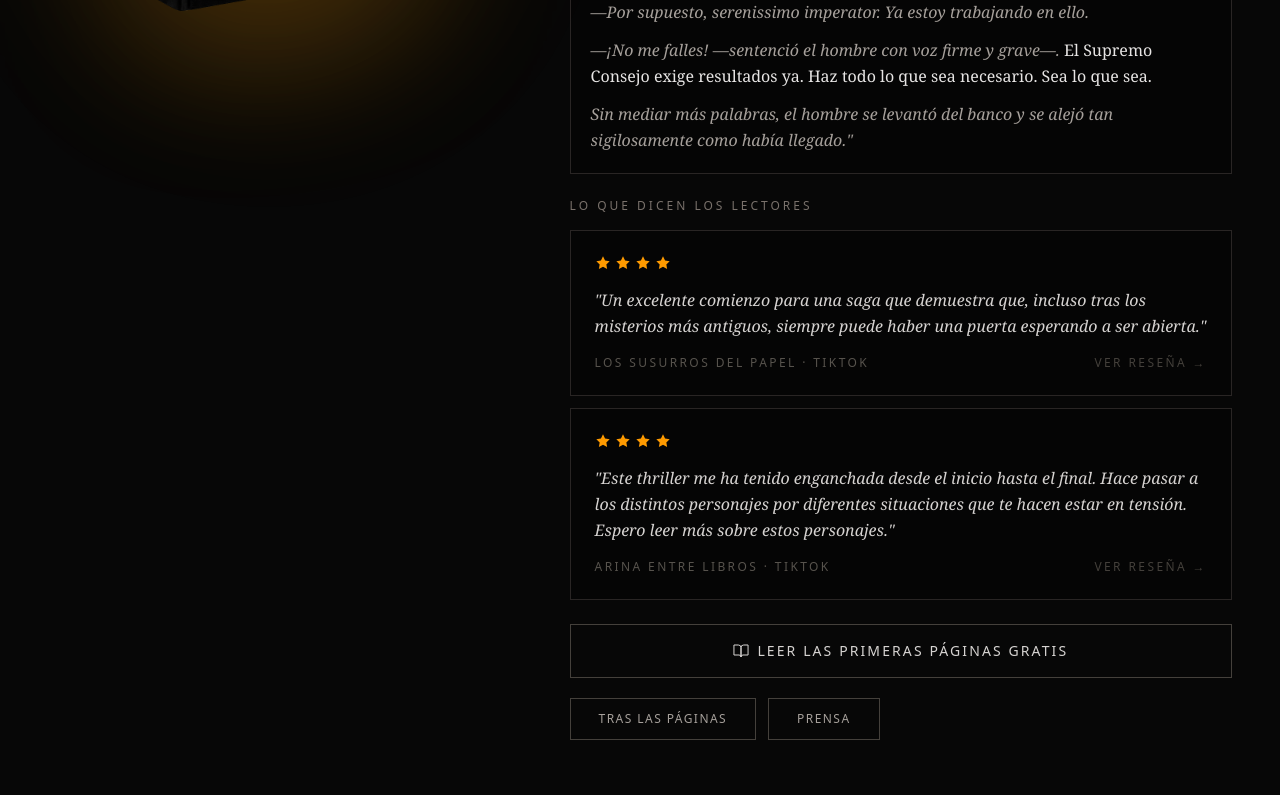
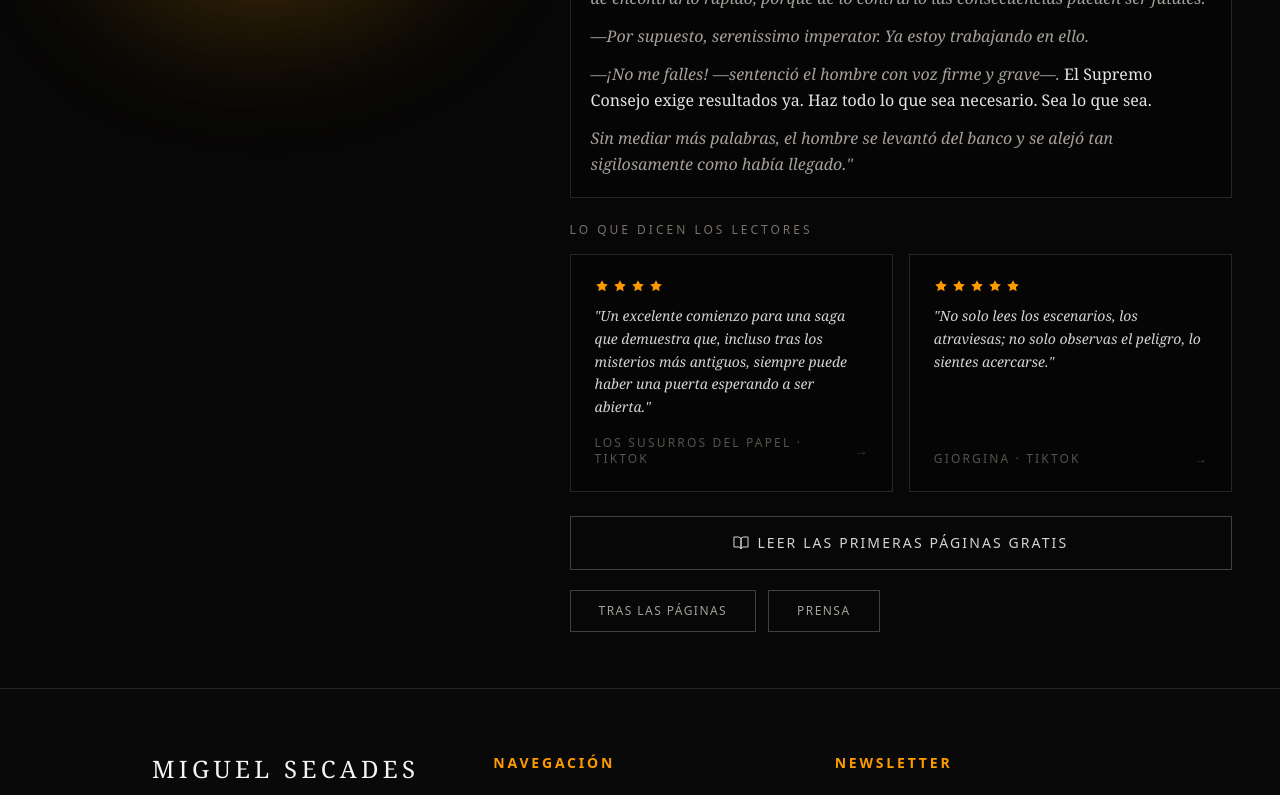
Before and after one commit to MiguelSecadesBYU/miguel-web-platform, a Next.js app: page /books in a window 1280 px wide. Shown: the part 1195-1990 px from the top of the page. Built offline with nearby package versions, Linux system fonts and the light colour scheme.

Commit message:
actualizar reseñas

```diff
--- a/src/app/books/page.tsx
+++ b/src/app/books/page.tsx
@@ -41,13 +41,13 @@ export default function BooksPage() {
             Para lectores de Dan Brown, Javier Sierra y Steve Berry
           </p>
 
-          {/* Hook emocional */}
+          {/* Hook emocional — nueva frase más impactante */}
           <p className="mb-6 text-lg leading-relaxed text-stone-300 sm:mb-8 sm:text-xl">
             Un thriller arqueológico trepidante donde la historia más antigua
             del mundo se convierte en la amenaza más peligrosa del presente.
           </p>
 
-          {/* Sinopsis */}
+          {/* Sinopsis con tensión narrativa mejorada */}
           <div className="mb-8 space-y-4 border-l border-amber-500/40 pl-5 text-stone-400 sm:mb-10 sm:pl-6">
             <p>
               Un antiguo papiro hallado en Oriente Próximo revela la pista de
@@ -57,7 +57,7 @@ export default function BooksPage() {
             </p>
             <p>
               El arqueólogo Álvaro Ballester y Daniela Gil se lanzan a una
-              carrera contrarreloj desde Madrid hasta Jerusalén,
+              carrera contrarreloj desde Madrid hasta los archivos del Vaticano,
               las ruinas de Babilonia y la mítica Axum. Cada descubrimiento los
               acerca a una verdad que alguien lleva siglos ocultando.
             </p>
@@ -87,7 +87,7 @@ export default function BooksPage() {
             </div>
           </div>
 
-          {/* BOTONES DE COMPRA */}
+          {/* BOTONES DE COMPRA — con más urgencia */}
           <div className="mb-5">
             <p className="mb-4 text-xs uppercase tracking-[0.25em] text-stone-500">
               Disponible ahora en Amazon
@@ -152,63 +152,58 @@ export default function BooksPage() {
             <p className="mb-4 text-xs uppercase tracking-[0.25em] text-stone-500">
               Lo que dicen los lectores
             </p>
-            <div className="space-y-3">
+            <div className="grid gap-4 sm:grid-cols-2">
 
-              {/* Reseña 1 — Los susurros del papel */}
+              {/* Reseña 1 */}
               <a
                 href="https://vm.tiktok.com/ZNR3DokgU/"
                 target="_blank"
                 rel="noopener noreferrer"
-                className="group block border border-stone-800 bg-black/30 p-6 transition hover:border-amber-500/30"
+                className="group flex flex-col border border-stone-800 bg-black/30 p-6 transition hover:border-amber-500/30"
               >
-                <div className="mb-4 flex gap-1">
+                <div className="mb-3 flex gap-1">
                   {[...Array(4)].map((_, i) => (
-                    <svg key={i} xmlns="http://www.w3.org/2000/svg" viewBox="0 0 24 24" fill="currentColor" className="h-4 w-4 text-amber-500">
+                    <svg key={i} xmlns="http://www.w3.org/2000/svg" viewBox="0 0 24 24" fill="currentColor" className="h-3.5 w-3.5 text-amber-500">
                       <path d="M12 2l3.09 6.26L22 9.27l-5 4.87 1.18 6.88L12 17.77l-6.18 3.25L7 14.14 2 9.27l6.91-1.01L12 2z"/>
                     </svg>
                   ))}
                 </div>
-                <p className="mb-4 font-serif text-base italic leading-relaxed text-stone-300">
+                <p className="mb-4 grow font-serif text-sm italic leading-relaxed text-stone-300">
                   "Un excelente comienzo para una saga que demuestra que, incluso
                   tras los misterios más antiguos, siempre puede haber una puerta
                   esperando a ser abierta."
                 </p>
                 <div className="flex items-center justify-between">
-                  <p className="text-xs uppercase tracking-[0.2em] text-stone-600">
+                  <p className="text-xs uppercase tracking-[0.18em] text-stone-600">
                     Los susurros del papel · TikTok
                   </p>
-                  <span className="text-xs uppercase tracking-[0.2em] text-stone-700 transition group-hover:text-amber-500">
-                    Ver reseña →
-                  </span>
+                  <span className="text-xs text-stone-700 transition group-hover:text-amber-500">→</span>
                 </div>
               </a>
 
-              {/* Reseña 2 — Arina entre libros */}
+              {/* Reseña 2 */}
               <a
-                href="https://vm.tiktok.com/ZGd9gPJxu/"
+                href="https://www.tiktok.com/@giorgina7270/video/7684310084326919426"
                 target="_blank"
                 rel="noopener noreferrer"
-                className="group block border border-stone-800 bg-black/30 p-6 transition hover:border-amber-500/30"
+                className="group flex flex-col border border-stone-800 bg-black/30 p-6 transition hover:border-amber-500/30"
               >
-                <div className="mb-4 flex gap-1">
-                  {[...Array(4)].map((_, i) => (
-                    <svg key={i} xmlns="http://www.w3.org/2000/svg" viewBox="0 0 24 24" fill="currentColor" className="h-4 w-4 text-amber-500">
+                <div className="mb-3 flex gap-1">
+                  {[...Array(5)].map((_, i) => (
+                    <svg key={i} xmlns="http://www.w3.org/2000/svg" viewBox="0 0 24 24" fill="currentColor" className="h-3.5 w-3.5 text-amber-500">
                       <path d="M12 2l3.09 6.26L22 9.27l-5 4.87 1.18 6.88L12 17.77l-6.18 3.25L7 14.14 2 9.27l6.91-1.01L12 2z"/>
                     </svg>
                   ))}
                 </div>
-                <p className="mb-4 font-serif text-base italic leading-relaxed text-stone-300">
-                  "Este thriller me ha tenido enganchada desde el inicio hasta el final.
-                  Hace pasar a los distintos personajes por diferentes situaciones que te
-                  hacen estar en tensión. Espero leer más sobre estos personajes."
+                <p className="mb-4 grow font-serif text-sm italic leading-relaxed text-stone-300">
+                  "No solo lees los escenarios, los atraviesas; no solo observas
+                  el peligro, lo sientes acercarse."
                 </p>
                 <div className="flex items-center justify-between">
-                  <p className="text-xs uppercase tracking-[0.2em] text-stone-600">
-                    Arina entre libros · TikTok
+                  <p className="text-xs uppercase tracking-[0.18em] text-stone-600">
+                    Giorgina · TikTok
                   </p>
-                  <span className="text-xs uppercase tracking-[0.2em] text-stone-700 transition group-hover:text-amber-500">
-                    Ver reseña →
-                  </span>
+                  <span className="text-xs text-stone-700 transition group-hover:text-amber-500">→</span>
                 </div>
               </a>
 
@@ -218,7 +213,7 @@ export default function BooksPage() {
           {/* LEER FRAGMENTO */}
           <div className="mb-5">
             <a
-              href="https://www.amazon.es/dp/B0GZVQL88V"
+              href="https://read.amazon.com/sample/B0GZVQL88V"
               target="_blank"
               rel="noopener noreferrer"
               className="flex w-full items-center justify-center gap-2 border border-stone-700 px-7 py-4 text-sm uppercase tracking-[0.15em] text-stone-300 transition hover:border-amber-500/60 hover:text-amber-400 sm:w-auto"
```
